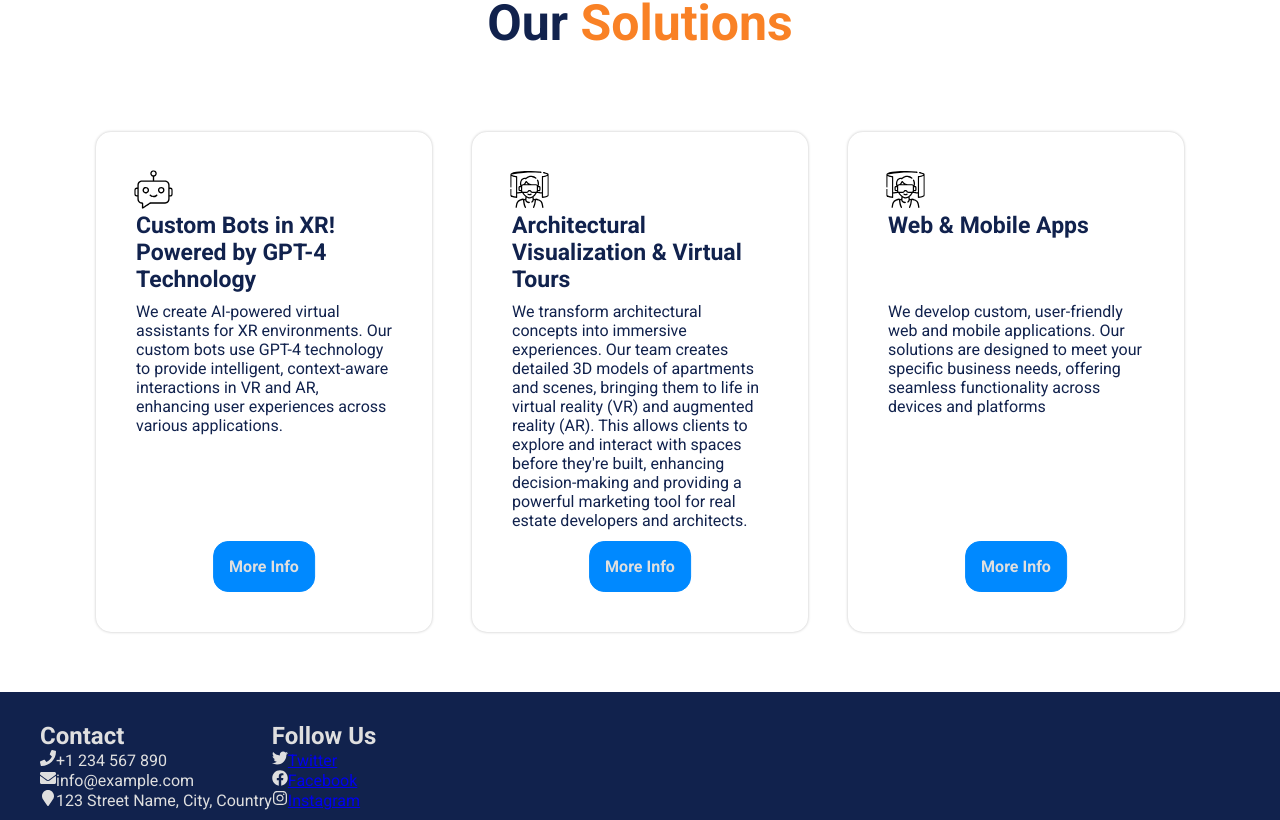
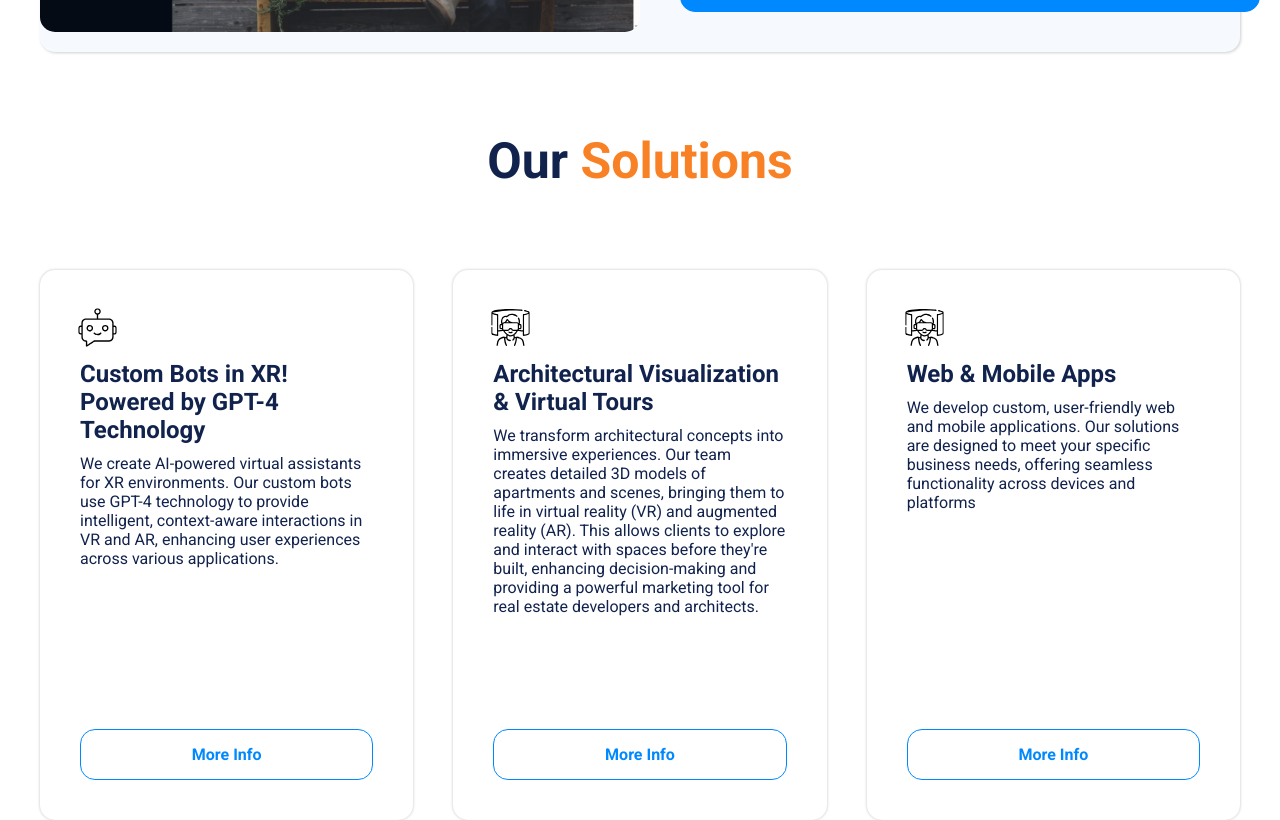
Before and after one commit to rabeeqiblawi/portfolio-nextjs, a Next.js app: page / in a window 1280 px wide. Shown: the part 1980-2800 px from the top of the page. Built offline with nearby package versions, Linux system fonts and the light colour scheme.

Commit message:
Update Our Solutions cards

```diff
--- a/src/app/Home.module.css
+++ b/src/app/Home.module.css
@@ -4,25 +4,25 @@
 }
 
 .title {
-    display:flex;
+    display: flex;
     flex-direction: column;
     align-items: center;
     justify-content: center;
     /* margin: 20px auto; */
 }
 
-.cardContainer{
+.cardContainer {
     width: 1200px;
     display: flex;
     justify-content: center;
-    flex-wrap: wrap;
+    flex-wrap: nowrap;
     gap: 40px;
 }
 
 
 /* loading Page */
 
-.loadingContainer{
+.loadingContainer {
     /* background-color: var(--text-dark); */
     display: flex;
     flex-direction: row;
@@ -33,13 +33,14 @@
     height: 50vh;
 }
 
-.loadingContainer h3{
+.loadingContainer h3 {
     font-size: 3rem;
     color: transparent;
     -webkit-text-stroke: 1px var(--main-color);
     position: relative;
 }
-.loadingContainer h3::before{
+
+.loadingContainer h3::before {
     content: "Loading...";
     position: absolute;
     width: 0%;
@@ -54,15 +55,17 @@
     0% {
         width: 0%;
     }
+
     50% {
         width: 100%;
     }
+
     100% {
-      width:0%;
+        width: 0%;
     }
 }
 
-.loadingBox{
+.loadingBox {
     position: relative;
     width: 60px;
     height: 60px;
@@ -75,26 +78,29 @@
     align-items: center;
 }
 
-.loadingBox::before{
+.loadingBox::before {
     content: '';
     position: absolute;
     inset: -1.25px 18px;
     background: linear-gradient(315deg, var(--main-color), var(--text-light));
     animation: animate 2.5s linear infinite;
 }
-.loadingBox:hover::before{
+
+.loadingBox:hover::before {
     inset: -20px 0px;
 }
+
 @keyframes animate {
-    0%{
+    0% {
         transform: rotate(360deg);
     }
-    100%{
+
+    100% {
         transform: rotate(0deg);
     }
 }
 
-.loadingBox::after{
+.loadingBox::after {
     content: '';
     position: absolute;
     inset: 6px;
@@ -102,8 +108,7 @@
     z-index: 1;
 }
 
-.loadingBox .imgLogo
- {
+.loadingBox .imgLogo {
     width: 50px;
     height: 50px;
     object-fit: cover;
--- a/src/app/page.js
+++ b/src/app/page.js
@@ -11,6 +11,9 @@ export default function Home() {
     <div className={styles.container}>
       <div className={styles.title}>
         <MainSection />
+
+        <h2 style={{ fontSize: "50px", margin: "40px 0px", color: "var(--text-dark)" }}>Our <span style={{ color: "#f98125" }}>Projects</span></h2>
+
         <div className="responsiveContainer">
           {filteredProjects.map(project => (
             <Card
@@ -23,7 +26,7 @@ export default function Home() {
             />
           ))}
 
-          <h2 style={{fontSize:"50px", margin:"40px 0px", color:"var(--text-dark)"}}>Our <span style={{color:"#f98125"}}>Solutions</span></h2>
+          <h2 style={{ fontSize: "50px", margin: "40px 0px", color: "var(--text-dark)" }}>Our <span style={{ color: "#f98125" }}>Solutions</span></h2>
 
           <div className={styles.cardContainer}>
             {filteredSolutions.map(project => (
--- a/src/components/cards/Card.jsx
+++ b/src/components/cards/Card.jsx
@@ -1,5 +1,5 @@
 import React from 'react';
-import styles from './Card.module.css';
+import styles from './Card.module.scss';
 import Image from 'next/image';
 
 const Card = ({ imageUrl, icon, title, description, actionText, cssClassName }) => {
--- a/src/components/cards/Card.module.css
+++ b/src/components/cards/Card.module.scss
@@ -1,4 +1,3 @@
-/* This css file should only do stuff for Card.jsx component and here I see you put class ".project" which makes no sense because there is no such thing as "project" className in Card.jsx file.*/
 .project {
     display: flex;
     gap: 20px;
@@ -92,8 +91,8 @@
     border-radius: 15px;
     box-shadow: 0px 0px 3px #00000040;
     transition: 0.6s;
-    width: 28%;
-    height: 500px;
+    width: 100%;
+    height: 550px;
 }
 
 .solution .content {
@@ -103,11 +102,10 @@
 }
 
 .solution .title {
-    margin-bottom: 20px;
-    margin-top: 5px;
+    margin-bottom: 10px;
+    margin-top: 15px;
     font-weight: 550;
-    font-size: 23px;
-    height: 70px;
+    font-size: 24px;
 }
 
 .solution .icon {
@@ -120,27 +118,32 @@
     overflow-y: auto;
 }
 
-.solution .buttonDiv {
-    position: absolute;
-    bottom: 20px;
-    left: 50%;
-    transform: translateX(-50%);
-}
+// .solution .buttonDiv {
+//     position: absolute;
+//     bottom: 20px;
+//     left: 50%;
+//     transform: translateX(-50%);
+// }
 
-.solution .content .previewWebsiteButton {
+.previewWebsiteButton {
     padding: 15px;
     border: 1px solid var(--main-color);
-    background: var(--main-color);
+    background: transparent;
     font-weight: bold;
     border-radius: 15px;
     cursor: pointer;
     font-size: 16px;
-    color: var(--text-light);
-    margin: 0 20px;
+    color: var(--main-color);
     transition: all 0.2s;
+    width: 100%;
+
+    &:hover {
+        background: var(--main-color);
+        color: var(--text-light);
+    }
 }
 
 .solution:hover {
-    box-shadow: 0px 5px 6px #00000050;
+    box-shadow: 0px 5px 6px #00000020;
     transform: translateY(10px);
 }
--- a/src/components/footer/Footer.jsx
+++ b/src/components/footer/Footer.jsx
@@ -13,6 +13,7 @@ const Footer = () => {
     <div className={styles.container}>
       <div className={styles.content}>
         <div className={styles.topContent}>
+
           <div className={styles.linksColBox}>
             <h2>Contact</h2>
             {filteredContact.map(([key, value]) => (
@@ -24,6 +25,7 @@ const Footer = () => {
               </div>
             ))}
           </div>
+
           <div className={styles.linksColBox}>
             <h2>Follow Us</h2>
             {filteredSocialLinks.map(([key, value]) => (
@@ -41,44 +43,11 @@ const Footer = () => {
               </div>
             ))}
           </div>
+
         </div>
-        {/* <div className={styles.topContent}>
-          <div className={styles.logo}>
-            <Image src={websiteInformation.content.logo} alt="" width={35} height={35} className={styles.imgLogo} />
-            <h1>{websiteInformation.content.brand}</h1>
-          </div>
-          <div className={styles.contactLinks}>
-            <h2>Contact</h2>
-            {filteredContact.map(([key, value]) => (
-              <div key={key} className={styles.footerColBox}>
-                {key === 'phone' && <FaPhone />}
-                {key === 'mail' && <FaEnvelope />}
-                {key === 'location' && <FaMapMarker />}
-                <span>{value}</span>
-              </div>
-            ))}
-          </div>
-          <div className={styles.followUs}>
-            <h2>Follow Us</h2>
-            {filteredSocialLinks.map(([key, value]) => (
-              <div key={key} className={styles.footerColBox}>
-                {key === 'facebook' && <FaFacebook className={styles.icon} />}
-                {key === 'twitter' && <FaTwitter className={styles.icon} />}
-                {key === 'instagram' && <FaInstagram className={styles.icon} />}
-                {key === 'github' && <FaGithub className={styles.icon} />}
-                {key === 'linkedin' && <FaLinkedin className={styles.icon} />}
-                {key === 'tiktok' && <FaTiktok className={styles.icon} />}
-                {key === 'youtube' && <FaYoutube className={styles.icon} />}
-                <a href={value} target="_blank">
-                  {key.charAt(0).toUpperCase() + key.slice(1)}
-                </a>
-              </div>
-            ))}
-          </div>
-        </div> */}
-        {/* <div className={styles.bottomContent}>
+        <div className={styles.bottomContent}>
           <p className={styles.copyrightText}>&copy; 2024, Choroid. All rights reserved.</p>
-        </div> */}
+        </div>
       </div>
     </div>
   )
--- a/src/components/footer/Footer.module.css
+++ b/src/components/footer/Footer.module.css
@@ -5,19 +5,19 @@
     text-align: center;
     background: #11224d;
     color: var(--text-light);
-}
 
-.container .content {
+    .content {
         width: 1200px;
         margin: 0px auto;
-}
 
-.container .content .topContent {
-    display:flex;
-}
+        .topContent {
+            display: flex;
 
-.container .content .topContent .linksColBox {
-    display:flex;
+            .linksColBox {
+                display: flex;
                 flex-direction: column;
                 align-items: flex-start;
             }
+        }
+    }
+}
```
Lines whose indentation alone changed are shown as unchanged.
